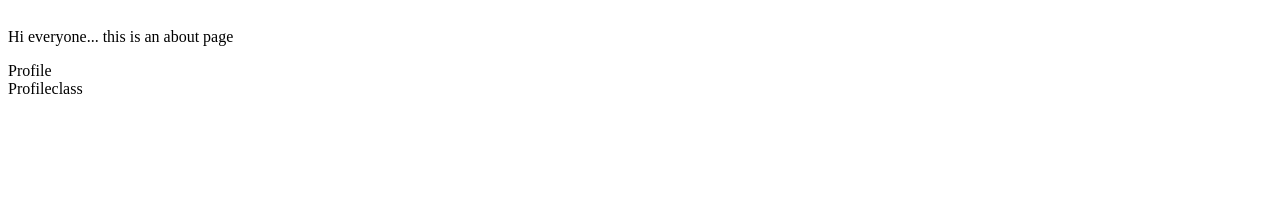
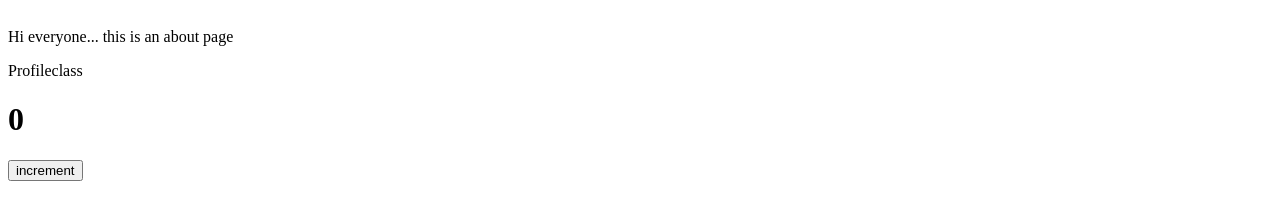
Before and after one commit to shubham00111/namaste-react, a React (Vite) app: page /about in a window 1280 px wide. Shown: the part 216-436 px from the top of the page. Built offline with nearby package versions, Linux system fonts and the light colour scheme.

Commit message:
cleanUp function implementation

```diff
--- a/src/App.js
+++ b/src/App.js
@@ -8,7 +8,7 @@ import Error from "./components/Error";
 import Contact from "./components/Contact";
 import RestaurantMenu from "./components/RestaurantMenu";
 import Profile from "./components/Profile";
-
+import ProfileClass from "./components/ProfileClass";
 const AppLayout = () => {
   return (
     <div className="app">
@@ -34,7 +34,7 @@ const appRoutes = createBrowserRouter([
         children: [
           {
             path: "",
-            element: <Profile />,
+            element: <ProfileClass />,
           },
         ],
       },
--- a/src/components/About.js
+++ b/src/components/About.js
@@ -1,5 +1,6 @@
 import { Outlet } from "react-router-dom";
 import ProfileClass from "./ProfileClass";
+import Profile from "./Profile";
 
 const About = () => {
   return (
@@ -7,7 +8,7 @@ const About = () => {
       <h1>About</h1>
       <p>Hi everyone... this is an about page</p>
       <Outlet />
-      <ProfileClass />
+      <Profile />
     </div>
   );
 };
--- a/src/components/Profile.js
+++ b/src/components/Profile.js
@@ -1,5 +1,27 @@
+import { useState, useEffect } from "react";
+
 const Profile = () => {
-  return <div>Profile</div>;
+  const [count, setCount] = useState(0);
+
+  useEffect(() => {
+    const timer = setInterval(() => {
+      console.log("namaste react is an op course");
+    }, 1000);
+    return () => {
+      clearInterval(timer);
+    };
+  }, []);
+
+  const handleOnClick = () => {
+    setCount(count + 1);
+  };
+  console.log("render");
+  return (
+    <div>
+      <h1>{count}</h1>
+      <button onClick={handleOnClick}>increment</button>
+    </div>
+  );
 };
 
 export default Profile;
--- a/src/components/ProfileClass.js
+++ b/src/components/ProfileClass.js
@@ -3,20 +3,15 @@ import { Component } from "react";
 class ProfileClass extends Component {
   constructor(props) {
     super(props);
-    console.log(props);
     this.state = {
       count1: 0,
       count2: 0,
     };
-    console.log("constructor ");
   }
 
-  componentDidMount() {
-    console.log("component has mounted ");
-  }
+  componentDidMount() {}
 
   render() {
-    console.log("render");
     return <div>Profileclass</div>;
   }
 }
```
